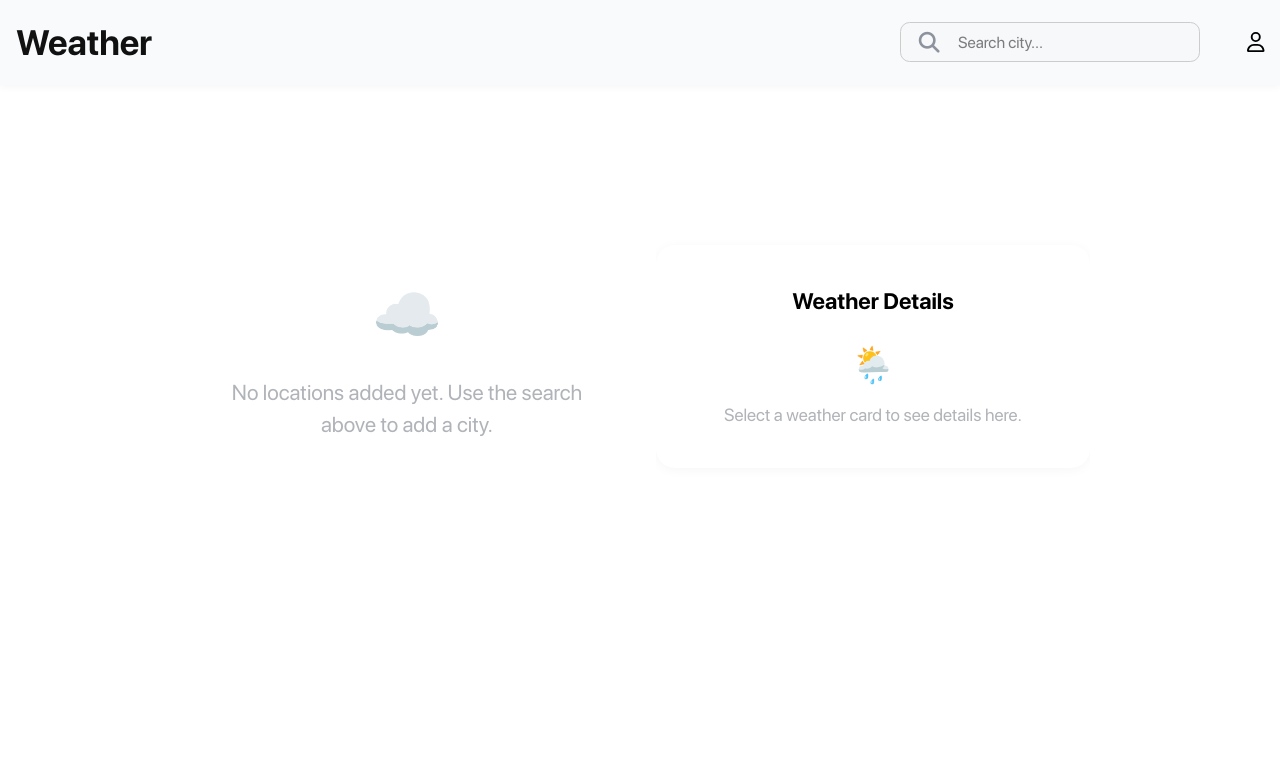
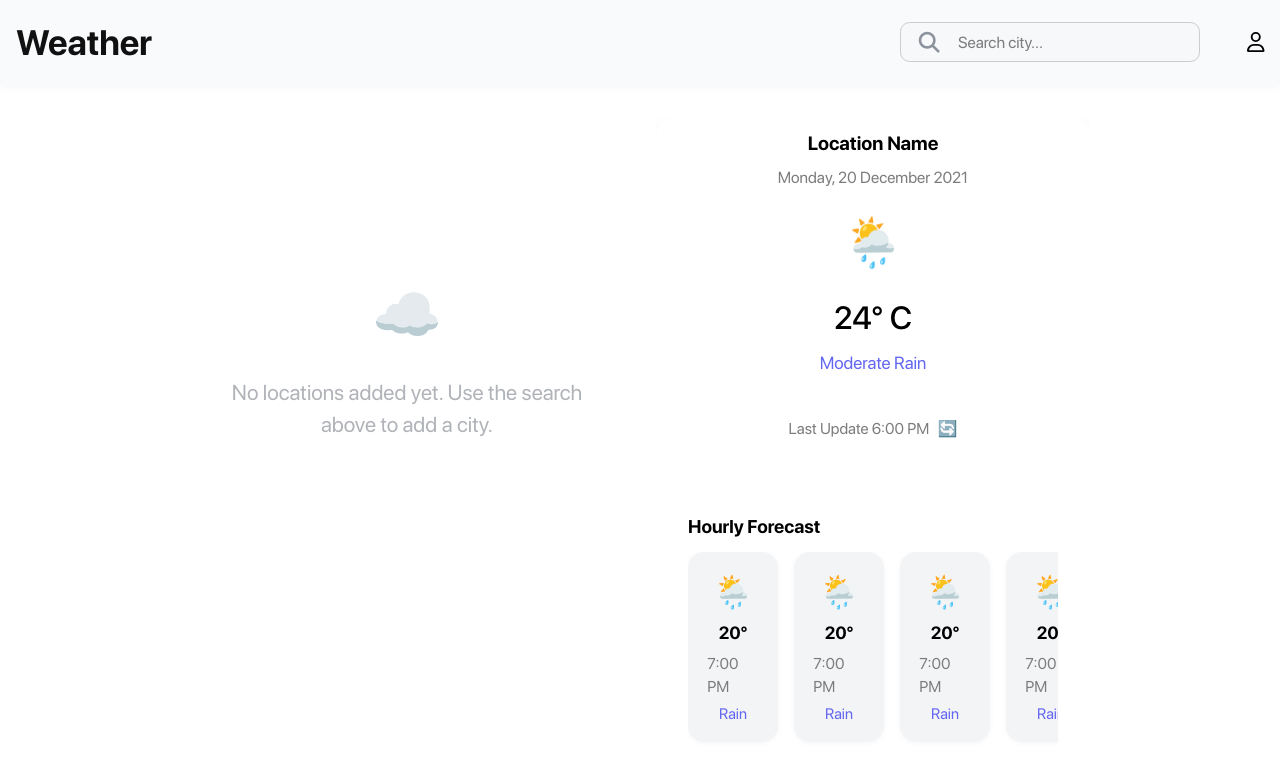
Before and after one commit to lufias/weather-app, a Vue app: page / in a window 1280 px wide. Shown: the top 758 px of the page. Built offline with nearby package versions, Linux system fonts and the light colour scheme.

Commit message:
Use details component

```diff
--- a/src/components/WeatherDetails/WeatherDetails.vue
+++ b/src/components/WeatherDetails/WeatherDetails.vue
@@ -26,5 +26,6 @@ import WeatherDetailsWeekly from './WeatherDetailsWeekly.vue';
   display: flex;
   flex-direction: column;
   gap: 2.5rem;
+  padding-top: 0.8rem;
 }
 </style>
--- a/src/pages/WeatherDetailsPage.vue
+++ b/src/pages/WeatherDetailsPage.vue
@@ -1,45 +1,17 @@
 <template>
-  <div class="weather-details-card">
-    <div class="details-title">Weather Details</div>
-    <div class="details-placeholder">
-      <span class="details-icon">🌦️</span>
-      Select a weather card to see details here.
-    </div>
+  <div class="weather-details-page">
+    <WeatherDetails />
   </div>
 </template>
 
 <script setup lang="ts">
-// Placeholder for weather details logic
+import WeatherDetails from '../components/WeatherDetails/WeatherDetails.vue';
 </script>
 
 <style scoped>
-.weather-details-card {
-  background: #fff;
-  border-radius: 1.2rem;
-  box-shadow: 0 2px 12px rgba(0,0,0,0.04);
-  padding: 2.5rem 2rem;
-  min-height: 220px;
+.weather-details-page {
+  /* padding: 2rem; */
   display: flex;
-  flex-direction: column;
-  align-items: center;
-  margin-top: 8rem;
-}
-
-.details-title {
-  font-size: 1.4rem;
-  font-weight: 600;
-  margin-bottom: 1.2rem;
-}
-
-.details-placeholder {
-  color: #b0b3b8;
-  font-size: 1.1rem;
-  text-align: center;
-}
-
-.details-icon {
-  font-size: 2.2rem;
-  display: block;
-  margin-bottom: 0.7rem;
+  justify-content: center;
 }
 </style>
```
